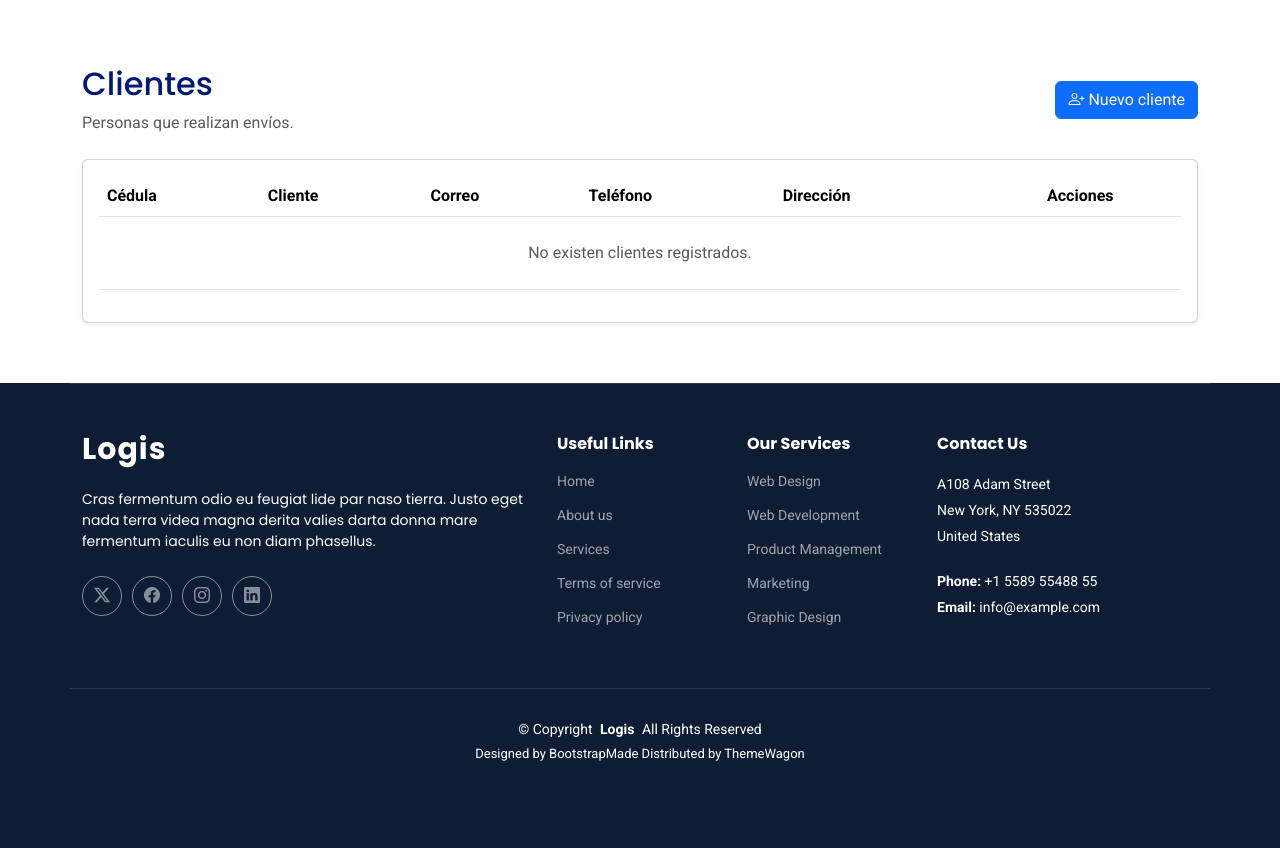
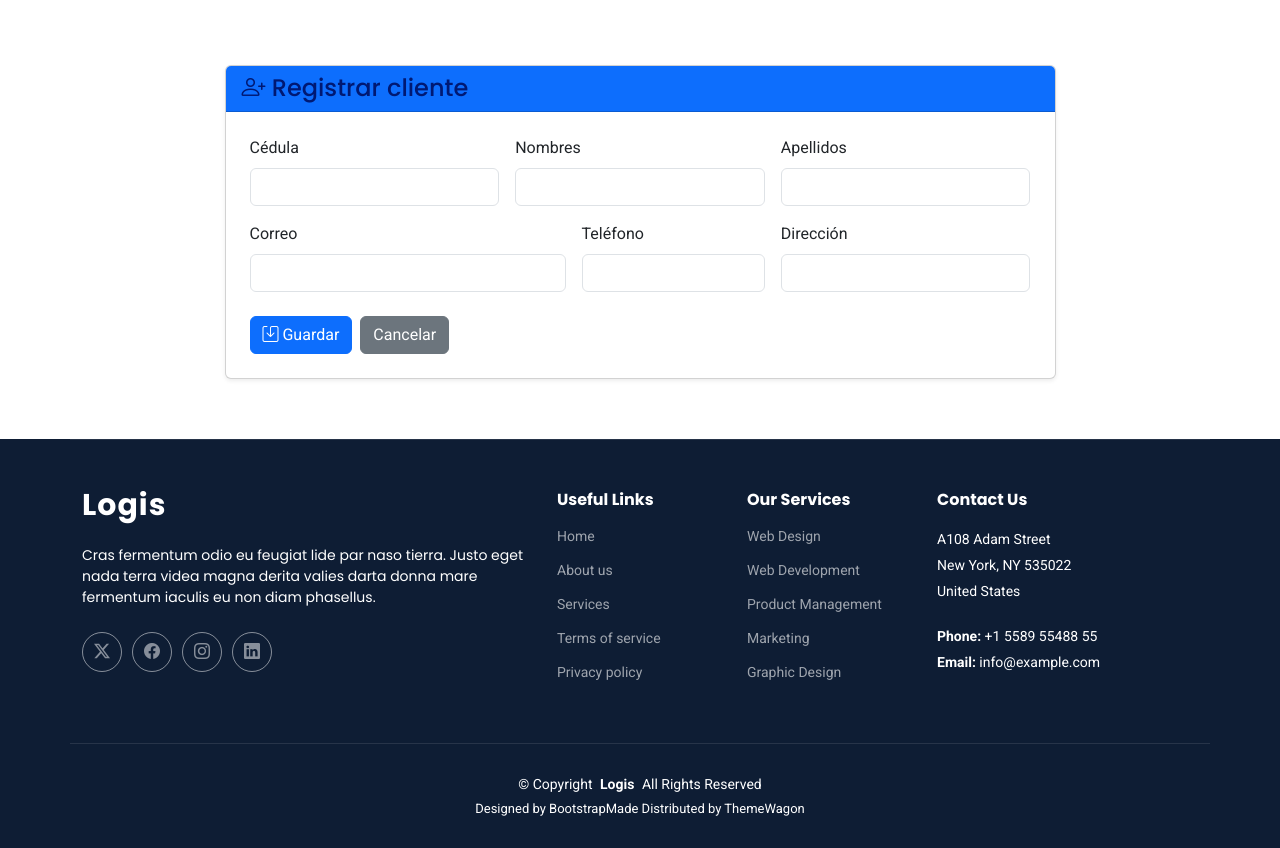
Before and after one commit to pablo2001-bod/Punto-a-Punto, a Django app: page /clientes/nuevoCliente/ in a window 1280 px wide. Shown: the part 100-948 px from the top of the page. Before the commit the page ends 861 px from the top, so only its background shows below. Run offline with Django 5.2, Linux system fonts and the light colour scheme; some libraries are stand-ins or nearby versions.

Commit message:
Agregamos urls, views cliente y oficinas funciones de editar eliminar

```diff
--- a/envios/templates/clientes/nuevoCliente.html
+++ b/envios/templates/clientes/nuevoCliente.html
@@ -5,56 +5,53 @@
 <section class="section">
 <div class="container">
 
-<div class="d-flex justify-content-between align-items-center mb-4">
-    <div>
-        <h2>Clientes</h2>
-        <p class="text-muted mb-0">Personas que realizan envíos.</p>
-    </div>
-    <a href="/clientes/nuevoCliente/" class="btn btn-primary">
-        <i class="bi bi-person-plus"></i> Nuevo cliente
-    </a>
-</div>
+<div class="row justify-content-center">
+    <div class="col-lg-9">
+        <div class="card shadow-sm">
+            <div class="card-header bg-primary text-white">
+                <h4 class="mb-0"><i class="bi bi-person-plus"></i> Registrar cliente</h4>
+            </div>
+            <div class="card-body p-4">
+                <form action="/clientes/guardarCliente/" method="post">
+                    {% csrf_token %}
+                    <div class="row g-3">
+                        <div class="col-md-4">
+                            <label class="form-label">Cédula</label>
+                            <input type="text" name="cedula" maxlength="10"
+                                   class="form-control" required>
+                        </div>
+                        <div class="col-md-4">
+                            <label class="form-label">Nombres</label>
+                            <input type="text" name="nombres" class="form-control" required>
+                        </div>
+                        <div class="col-md-4">
+                            <label class="form-label">Apellidos</label>
+                            <input type="text" name="apellidos" class="form-control" required>
+                        </div>
+                        <div class="col-md-5">
+                            <label class="form-label">Correo</label>
+                            <input type="email" name="email" class="form-control" required>
+                        </div>
+                        <div class="col-md-3">
+                            <label class="form-label">Teléfono</label>
+                            <input type="text" name="telefono" class="form-control" required>
+                        </div>
+                        <div class="col-md-4">
+                            <label class="form-label">Dirección</label>
+                            <input type="text" name="direccion" class="form-control" required>
+                        </div>
+                    </div>
 
-<div class="card shadow-sm">
-    <div class="card-body">
-        <div class="table-responsive">
-            <table class="table table-hover align-middle">
-                <thead>
-                    <tr>
-                        <th>Cédula</th>
-                        <th>Cliente</th>
-                        <th>Correo</th>
-                        <th>Teléfono</th>
-                        <th>Dirección</th>
-                        <th class="text-center">Acciones</th>
-                    </tr>
-                </thead>
-                <tbody>
-                    {% for cliente in clientes %}
-                    <tr>
-                        <td>{{ cliente.cedula }}</td>
-                        <td>{{ cliente.nombres }} {{ cliente.apellidos }}</td>
-                        <td>{{ cliente.email }}</td>
-                        <td>{{ cliente.telefono }}</td>
-                        <td>{{ cliente.direccion }}</td>
-                        <td class="text-center">
-                            <a href="/clientes/editarCliente/{{ cliente.id_cliente }}/" class="btn btn-warning btn-sm me-1" title="Editar">
-                                <i class="bi bi-pencil-square"></i>
-                            </a>
-                            <button type="button" class="btn btn-danger btn-sm" onclick="confirmarEliminacion('{{ cliente.id_cliente }}', '{{ cliente.nombres }} {{ cliente.apellidos }}')" title="Eliminar">
-                                <i class="bi bi-trash"></i>
-                            </button>
-                        </td>
-                    </tr>
-                    {% empty %}
-                    <tr>
-                        <td colspan="6" class="text-center text-muted py-4">
-                            No existen clientes registrados.
-                        </td>
-                    </tr>
-                    {% endfor %}
-                </tbody>
-            </table>
+                    <div class="mt-4 d-flex gap-2">
+                        <button type="submit" class="btn btn-primary">
+                            <i class="bi bi-save"></i> Guardar
+                        </button>
+                        <a href="/clientes/listadoCliente/" class="btn btn-secondary">
+                            Cancelar
+                        </a>
+                    </div>
+                </form>
+            </div>
         </div>
     </div>
 </div>
@@ -62,25 +59,4 @@
 </div>
 </section>
 </main>
-
-<!-- SweetAlert2 -->
-<script src="https://cdn.jsdelivr.net/npm/sweetalert2@11"></script>
-<script>
-    function confirmarEliminacion(id, nombre) {
-        Swal.fire({
-            title: '¿Estás seguro?',
-            text: `Vas a eliminar al cliente: ${nombre}`,
-            icon: 'warning',
-            showCancelButton: true,
-            confirmButtonColor: '#dc3545',
-            cancelButtonColor: '#6c757d',
-            confirmButtonText: 'Sí, eliminar',
-            cancelButtonText: 'Cancelar'
-        }).then((result) => {
-            if (result.isConfirmed) {
-                window.location.href = `/clientes/eliminarCliente/${id}/`;
-            }
-        });
-    }
-</script>
 {% endblock %}
--- a/envios/urls.py
+++ b/envios/urls.py
@@ -3,39 +3,51 @@
 from django.conf.urls.static import static
 
 from . import views
+
 urlpatterns = [
     path('', views.inicio),
-    #Clientes
+
+    # Clientes
     path("clientes/listadoCliente/", views.listadoCliente),
     path("clientes/nuevoCliente/", views.nuevoCliente),
     path("clientes/guardarCliente/", views.guardarCliente),
-    path("clientes/editarCliente/", views.editarCliente),
-    path("clientes/actualizarCliente/", views.actualizarCliente),
-    path("clientes/eliminarCliente/", views.eliminarCliente),
-    #Oficinas
+    path("clientes/editarCliente/<id>/", views.editarCliente),
+    path("clientes/actualizarCliente/<id>/", views.actualizarCliente),
+    path("clientes/eliminarCliente/<id>/", views.eliminarCliente),
+
+    # Oficinas
     path("oficinas/listadoOficina/", views.listadoOficina),
     path("oficinas/nuevaOficina/", views.nuevaOficina),
     path("oficinas/guardarOficina/", views.guardarOficina),
-    #Transportes
+    path("oficinas/editarOficina/<id>/", views.editarOficina),
+    path("oficinas/actualizarOficina/<id>/", views.actualizarOficina),
+    path("oficinas/eliminarOficina/<id>/", views.eliminarOficina),
+
+    # Transportes
     path("transportes/listadoTransporte/", views.listadoTransporte),
     path("transportes/nuevoTransporte/", views.nuevoTransporte),
     path("transportes/guardarTransporte/", views.guardarTransporte),
-    #Seguros
+
+    # Seguros
     path("seguros/listadoSeguro/", views.listadoSeguro),
     path("seguros/nuevoSeguro/", views.nuevoSeguro),
     path("seguros/guardarSeguro/", views.guardarSeguro),
-    #Encomiendas
+
+    # Encomiendas
     path("encomiendas/listadoEncomienda/", views.listadoEncomienda),
     path("encomiendas/nuevaEncomienda/", views.nuevaEncomienda),
     path("encomiendas/guardarEncomienda/", views.guardarEncomienda),
     path("encomiendas/detalleEncomienda/<id>/", views.detalleEncomienda),
     path("encomiendas/actualizarEstadoEncomienda/<id>/", views.actualizarEstadoEncomienda),
-    #Seguimiento
+
+    # Seguimiento
     path("seguimiento/seguimientoEncomienda/", views.seguimientoEncomienda),
-    #REPORTES
+
+    # REPORTES
     path("reportes/listadoReporte/", views.listadoReporte),
     path("reportes/nuevoReporte/<id>/", views.nuevoReporte),
     path("reportes/guardarReporte/", views.guardarReporte),
-    #Notificaciones
+
+    # Notificaciones
     path("notificaciones/listadoNotificacion/", views.listadoNotificacion),
 ]
--- a/envios/views.py
+++ b/envios/views.py
@@ -89,18 +89,41 @@
     return render(request, "oficinas/listadoOficina.html", {"oficinas": oficinas})
 
 def nuevaOficina(request):
-    return render(request, "oficinas/nuevaOficina.html")
+    form = OficinaForm()
+    return render(request, "oficinas/nuevaOficina.html", {"form": form})
 
 def guardarOficina(request):
     if request.method == "POST":
-        Oficina.objects.create(
-            nombre=request.POST["nombre"],
-            ciudad=request.POST["ciudad"],
-            direccion=request.POST["direccion"],
-            telefono=request.POST["telefono"],
-            email=request.POST.get("email", ""),
-        )
-        messages.success(request, "Oficina registrada correctamente.")
+        form = OficinaForm(request.POST)
+        if form.is_valid():
+            form.save()
+            messages.success(request, "Oficina registrada correctamente.")
+            return redirect("/oficinas/listadoOficina")
+        else:
+            return render(request, "oficinas/nuevaOficina.html", {"form": form})
+    return redirect("/oficinas/listadoOficina")
+
+def editarOficina(request, id):
+    oficina = get_object_or_404(Oficina, id_oficina=id)
+    form = OficinaForm(instance=oficina)
+    return render(request, "oficinas/editarOficina.html", {"form": form, "oficina": oficina})
+
+def actualizarOficina(request, id):
+    oficina = get_object_or_404(Oficina, id_oficina=id)
+    if request.method == "POST":
+        form = OficinaForm(request.POST, instance=oficina)
+        if form.is_valid():
+            form.save()
+            messages.success(request, "Oficina actualizada correctamente.")
+            return redirect("/oficinas/listadoOficina")
+        else:
+            return render(request, "oficinas/editarOficina.html", {"form": form, "oficina": oficina})
+    return redirect("/oficinas/listadoOficina")
+
+def eliminarOficina(request, id):
+    oficina = get_object_or_404(Oficina, id_oficina=id)
+    oficina.delete()
+    messages.success(request, "Oficina eliminada correctamente.")
     return redirect("/oficinas/listadoOficina")
 
 #Trasportes
```
Also changed, not shown: envios/templates/clientes/listadoCliente.html (+31 -1 lines), 1 other file.
